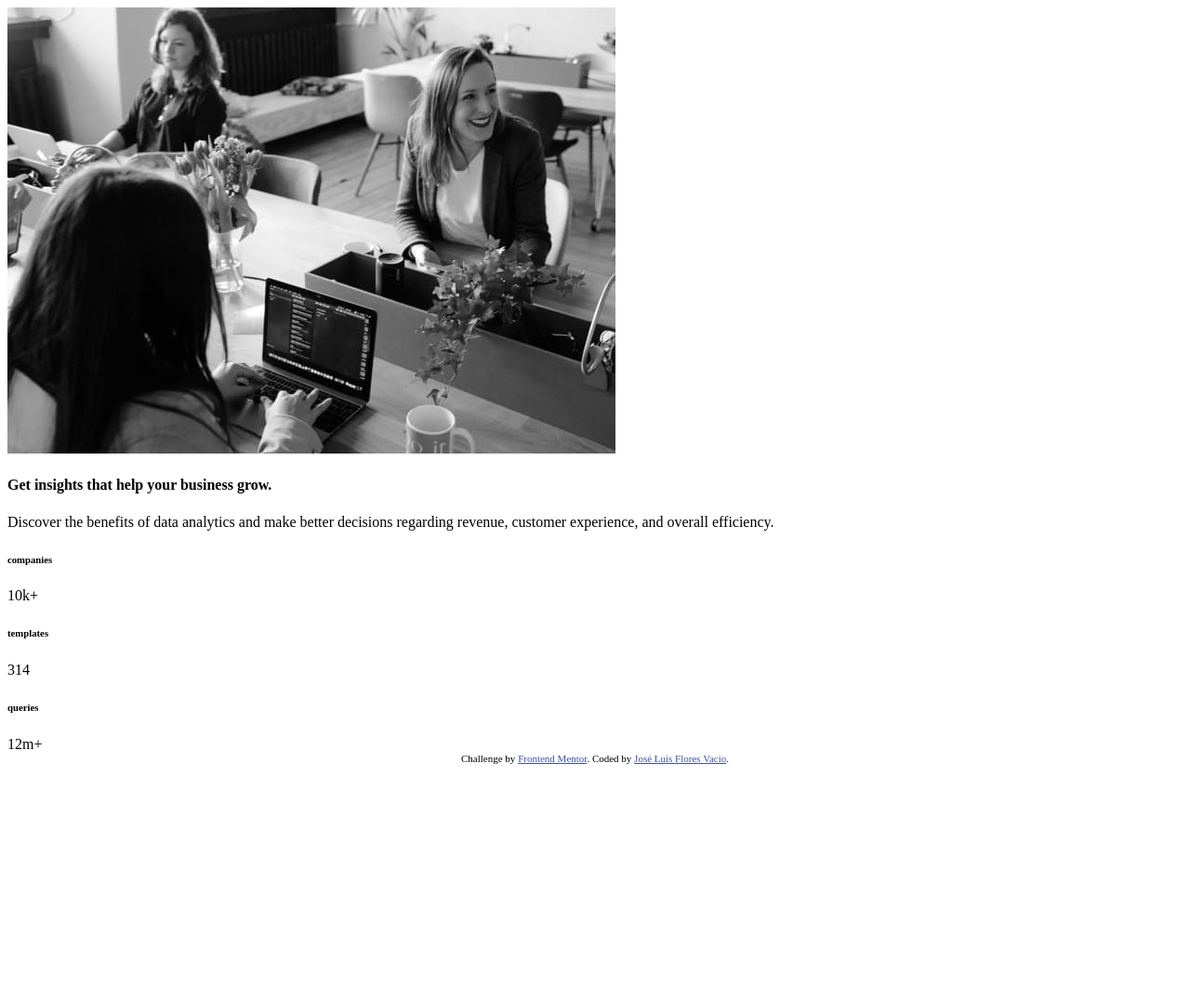
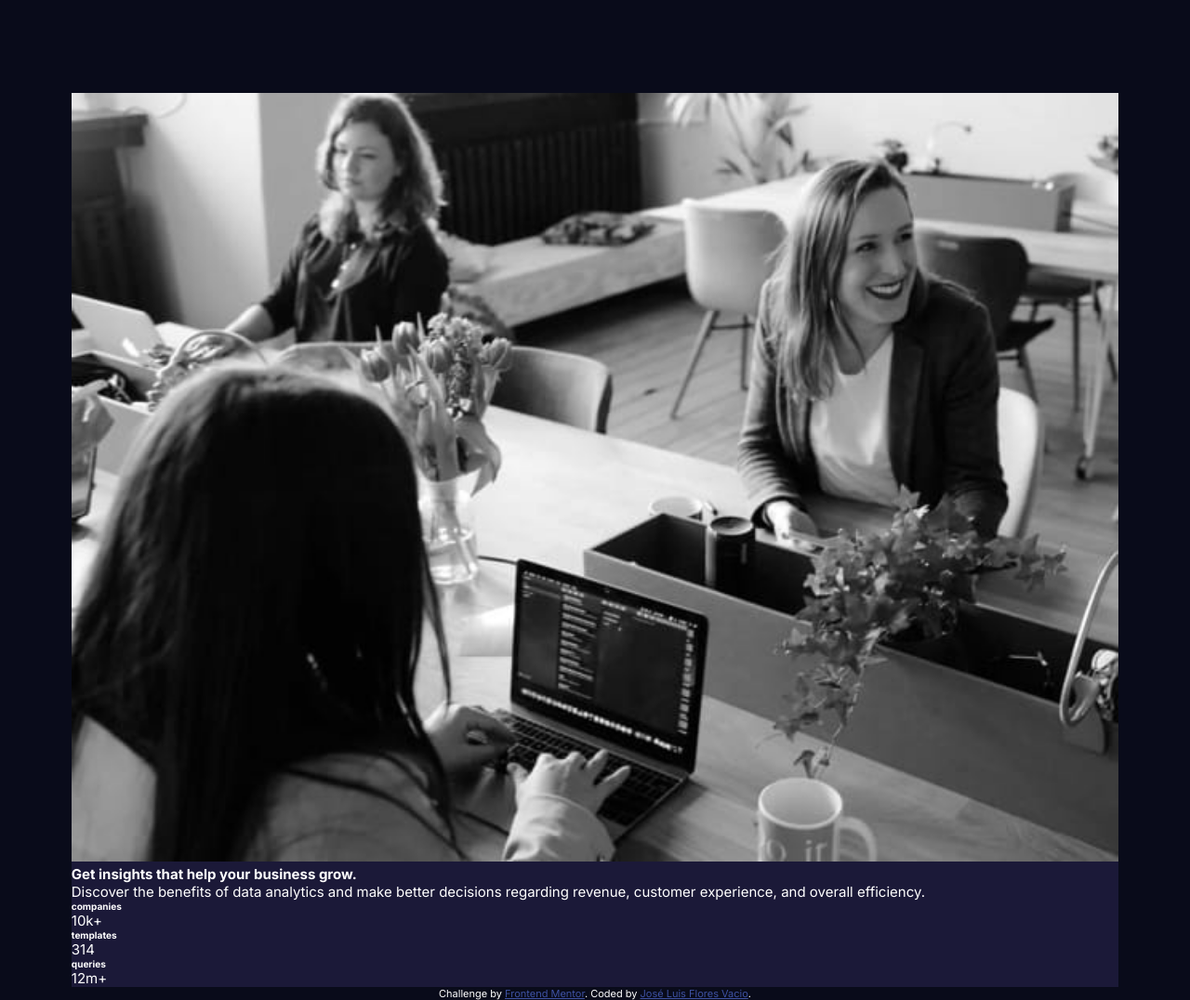
Before and after one commit to JoseLuisFV/challenge-card-component, a plain HTML site: page card-component.html in a window 1280 px wide. Shown: the whole page at 93% size. Before the commit the page ends 830 px from the top, so only its background shows below. Drawn offline with Linux system fonts and the light colour scheme.

Commit message:
Agregando los recursos necesarios, dar estilos bases y, posicionando y limitando el contenido del card-component

```diff
--- a/card-component.html
+++ b/card-component.html
@@ -5,7 +5,10 @@
   <meta name="viewport" content="width=device-width, initial-scale=1.0"> <!-- displays site properly based on user's device -->
 
   <link rel="icon" type="image/png" sizes="32x32" href="./images/favicon-32x32.png">
-
+  <link rel="preconnect" href="https://fonts.gstatic.com">
+  <link href="https://fonts.googleapis.com/css2?family=Inter:wght@400;700&family=Lexend+Deca&display=swap" rel="stylesheet">
+  <link rel="stylesheet" href="/css/style.css">
+  <link rel="stylesheet" href="/css/desktop.css" media="screen and (min-width: 900px)">
   <title>Frontend Mentor | Stats preview card component</title>
 
   <!-- Feel free to remove these styles or customise in your own stylesheet 👍 -->
@@ -17,7 +20,7 @@
 <body>
   <article class="card-component">
     <picture class="card-component__header">
-      <source media="(min-width:900px)" srcset="images/image-header-desktop.jpg">
+      <source media="(min-width: 900px)" srcset="images/image-header-desktop.jpg">
       <img src="/images/image-header-mobile.jpg" alt="Header image">
     </picture>
     <div class="card-component__body">
--- /dev/null
+++ b/css/style.css
@@ -0,0 +1,35 @@
+* {
+    box-sizing: border-box;
+    margin: 0;
+    padding: 0;
+}
+
+html {
+    font-size: 62.5%;
+}
+
+body {
+    position: relative;
+    font-size: 1.5rem;
+    font-family: Inter, 'Sans-serif';
+    background-color: hsl(233, 47%, 7%);
+    color: hsl(0, 0%, 100%);
+}
+
+.card-component {
+    display: block;
+    min-width: 310px;
+    width: 88%;
+    max-width: 1267px;
+    margin: 100px auto 0px;
+    background-color: hsl(244, 38%, 16%);
+}
+
+.card-component__header {
+    display: block;
+}
+
+.card-component img {
+    width: 100%;
+    height: auto;
+}
```
Also changed, not shown: css/desktop.css (added).
